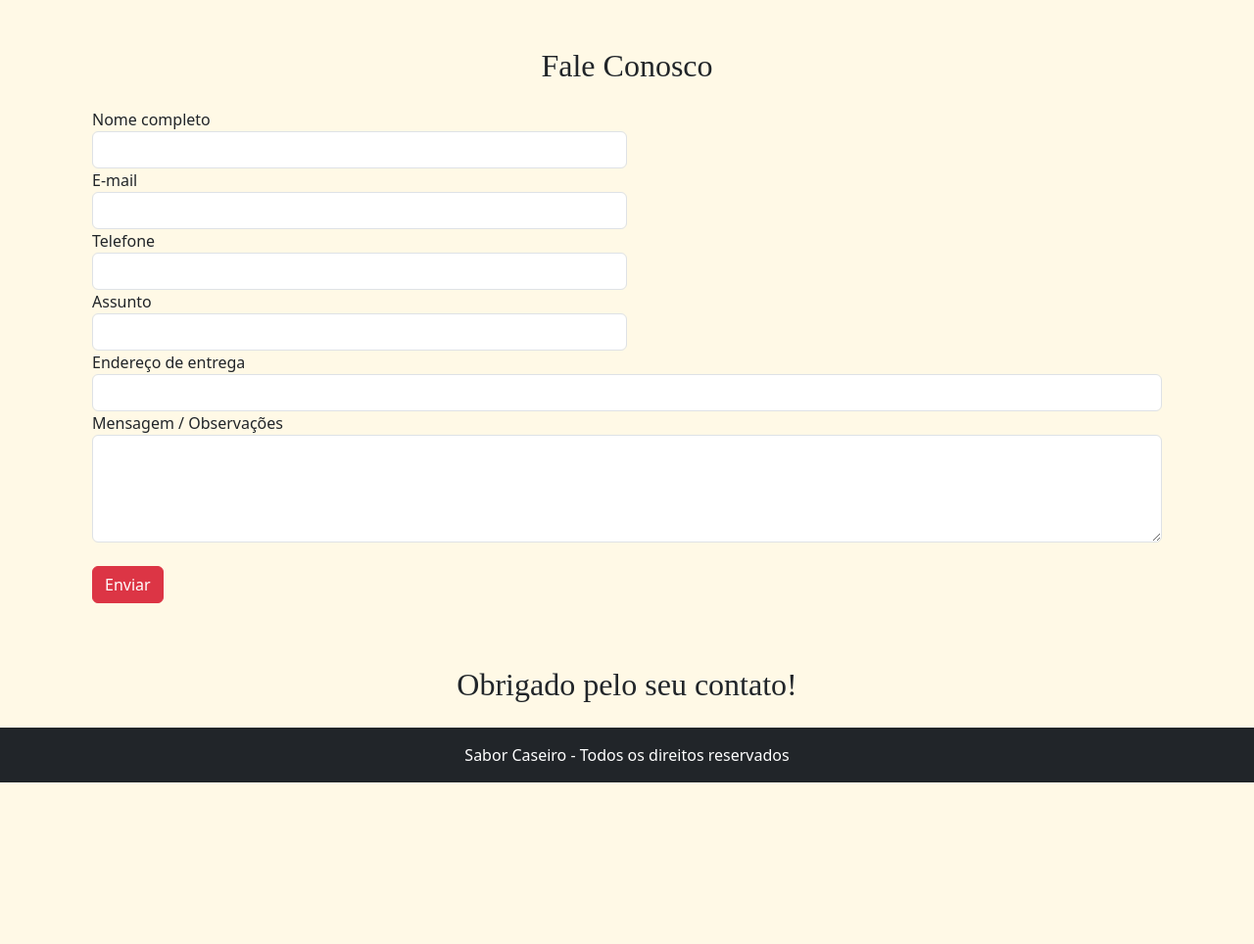
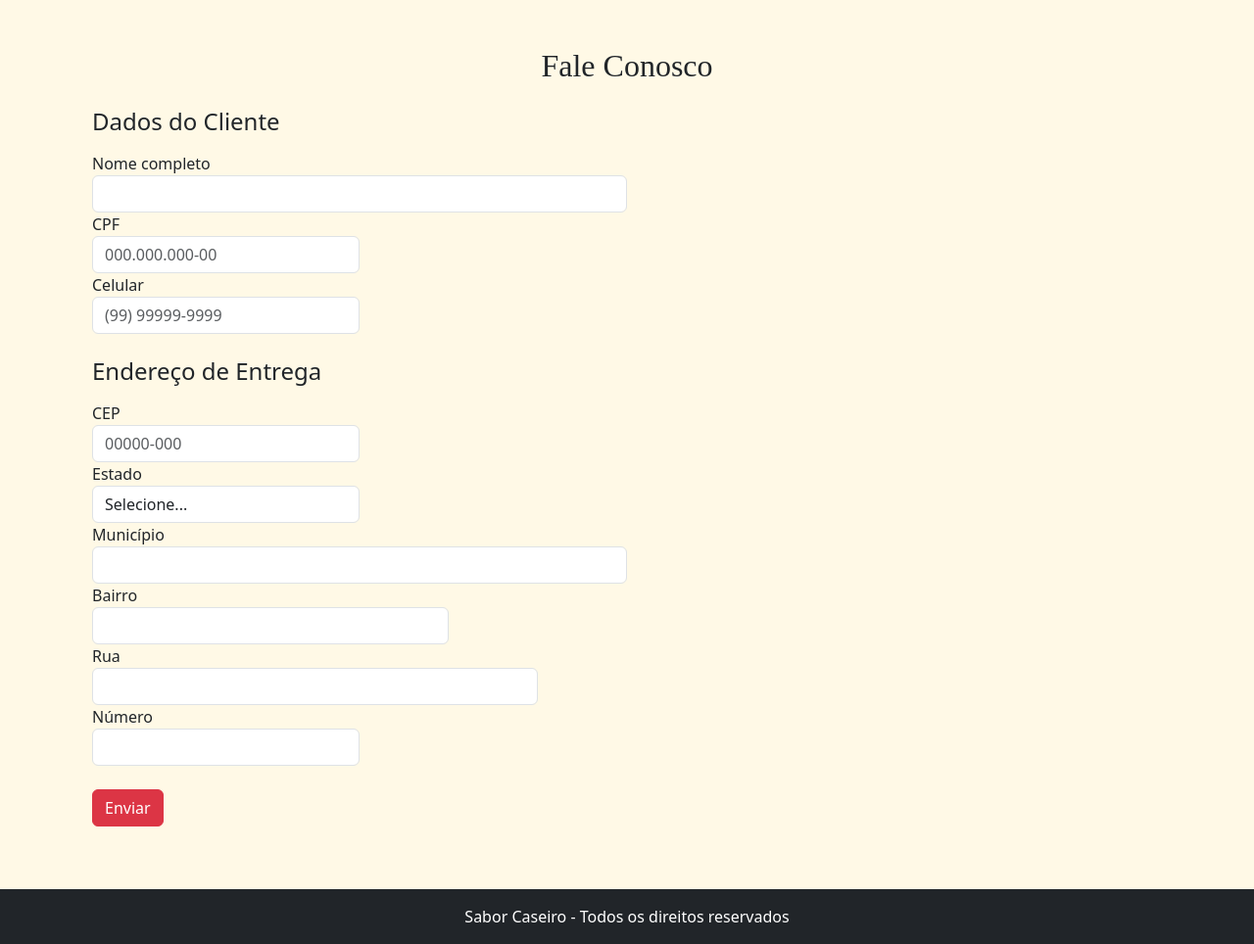
Before and after one commit to henriquehoffmannvicentini/saborCaseiro, a PHP site: page /contato in a window 1280 px wide. Shown: the part 126-1090 px from the top of the page at 98% size. Before the commit the page ends 925 px from the top, so only its background shows below. Run offline with PHP 8.4, Linux system fonts and the light colour scheme; some libraries are stand-ins or nearby versions.

Commit message:
page contato.php alterada

```diff
--- a/pages/contato.php
+++ b/pages/contato.php
@@ -7,56 +7,108 @@
 </style>
 
 
-
 <section id="contato" class="container my-5">
     <h2 class="text-center mb-4">Fale Conosco</h2>
-    <form action="enviar.php" method="post">
+    <form id="formContato" action="enviar.php" method="post" novalidate>
+
+        <!-- DADOS DO CLIENTE -->
+        <h4 class="mb-3">Dados do Cliente</h4>
         <div class="form-row">
             <div class="form-group col-md-6">
                 <label for="nome">Nome completo</label>
-                <input type="text" class="form-control" id="nome" name="nome" required>
+                <input type="text" class="form-control" id="nome" name="nome" required minlength="3">
+                <div class="invalid-feedback">Digite seu nome completo (mínimo 3 caracteres).</div>
+            </div>
+            <div class="form-group col-md-3">
+                <label for="cpf">CPF</label>
+                <input type="text" class="form-control" id="cpf" name="cpf"
+                       required pattern="^\d{3}\.\d{3}\.\d{3}-\d{2}$" placeholder="000.000.000-00">
+                <div class="invalid-feedback">Digite um CPF válido (000.000.000-00).</div>
+            </div>
+            <div class="form-group col-md-3">
+                <label for="celular">Celular</label>
+                <input type="tel" class="form-control" id="celular" name="celular"
+                       required pattern="^\(\d{2}\)\s?\d{4,5}-\d{4}$" placeholder="(99) 99999-9999">
+                <div class="invalid-feedback">Digite um celular válido no formato (99) 99999-9999.</div>
+            </div>
+        </div>
+
+        <!-- ENDEREÇO -->
+        <h4 class="mb-3 mt-4">Endereço de Entrega</h4>
+        <div class="form-row">
+            <div class="form-group col-md-3">
+                <label for="cep">CEP</label>
+                <input type="text" class="form-control" id="cep" name="cep"
+                       required pattern="^\d{5}-\d{3}$" placeholder="00000-000">
+                <div class="invalid-feedback">Digite um CEP válido (00000-000).</div>
+            </div>
+            <div class="form-group col-md-3">
+                <label for="estado">Estado</label>
+                <select id="estado" name="estado" class="form-control" required>
+                    <option value="">Selecione...</option>
+                    <option value="AC">AC</option><option value="AL">AL</option><option value="AP">AP</option>
+                    <option value="AM">AM</option><option value="BA">BA</option><option value="CE">CE</option>
+                    <option value="DF">DF</option><option value="ES">ES</option><option value="GO">GO</option>
+                    <option value="MA">MA</option><option value="MT">MT</option><option value="MS">MS</option>
+                    <option value="MG">MG</option><option value="PA">PA</option><option value="PB">PB</option>
+                    <option value="PR">PR</option><option value="PE">PE</option><option value="PI">PI</option>
+                    <option value="RJ">RJ</option><option value="RN">RN</option><option value="RS">RS</option>
+                    <option value="RO">RO</option><option value="RR">RR</option><option value="SC">SC</option>
+                    <option value="SP">SP</option><option value="SE">SE</option><option value="TO">TO</option>
+                </select>
+                <div class="invalid-feedback">Selecione um estado.</div>
             </div>
             <div class="form-group col-md-6">
-                <label for="email">E-mail</label>
-                <input type="email" class="form-control" id="email" name="email" required>
+                <label for="municipio">Município</label>
+                <input type="text" class="form-control" id="municipio" name="municipio" required>
+                <div class="invalid-feedback">Informe o município.</div>
             </div>
         </div>
 
         <div class="form-row">
-            <div class="form-group col-md-6">
-                <label for="telefone">Telefone</label>
-                <input type="tel" class="form-control" id="telefone" name="telefone" required>
+            <div class="form-group col-md-4">
+                <label for="bairro">Bairro</label>
+                <input type="text" class="form-control" id="bairro" name="bairro" required>
+                <div class="invalid-feedback">Informe o bairro.</div>
             </div>
-            <div class="form-group col-md-6">
-                <label for="assunto">Assunto</label>
-                <input type="text" class="form-control" id="assunto" name="assunto" required>
+            <div class="form-group col-md-5">
+                <label for="rua">Rua</label>
+                <input type="text" class="form-control" id="rua" name="rua" required>
+                <div class="invalid-feedback">Informe a rua.</div>
+            </div>
+            <div class="form-group col-md-3">
+                <label for="numero">Número</label>
+                <input type="text" class="form-control" id="numero" name="numero" required>
+                <div class="invalid-feedback">Informe o número.</div>
             </div>
         </div>
 
-        <div class="form-group">
-            <label for="endereco">Endereço de entrega</label>
-            <input type="text" class="form-control" id="endereco" name="endereco" required>
-        </div>
-
-        <div class="form-group">
-            <label for="mensagem">Mensagem / Observações</label>
-            <textarea class="form-control" id="mensagem" name="mensagem" required rows="4" ></textarea>
-        </div>
-
-        <button  type="submit" class="btn btn-danger mb-3 mt-4">Enviar</button>
+        <button type="submit" class="btn btn-danger mb-3 mt-4">Enviar</button>
     </form>
 </section>
 
-
-<h2 class="text-center my-4">Obrigado pelo seu contato!</h2>
-
 <script>
-document.querySelector("form").addEventListener("submit", function(event) {
-    event.preventDefault(); //
-    alert("Mensagem enviada com sucesso!");
-    this.reset(); //
-
+document.getElementById("formContato").addEventListener("submit", function(event) {
+    if (!this.checkValidity()) {
+        event.preventDefault();
+        event.stopPropagation();
+    } else {
+        event.preventDefault();
+        alert("Mensagem enviada com sucesso!");
+        this.reset();
+    }
+    this.classList.add("was-validated");
 });
 
-
+document.getElementById("celular").addEventListener("input", function(e) {
+    let v = e.target.value.replace(/\D/g, ""); // só números
+    if (v.length > 11) v = v.slice(0, 11);
+    if (v.length > 6) {
+        e.target.value = `(${v.slice(0,2)}) ${v.slice(2,7)}-${v.slice(7)}`;
+    } else if (v.length > 2) {
+        e.target.value = `(${v.slice(0,2)}) ${v.slice(2)}`;
+    } else {
+        e.target.value = v;
+    }
+});
 </script>
```
